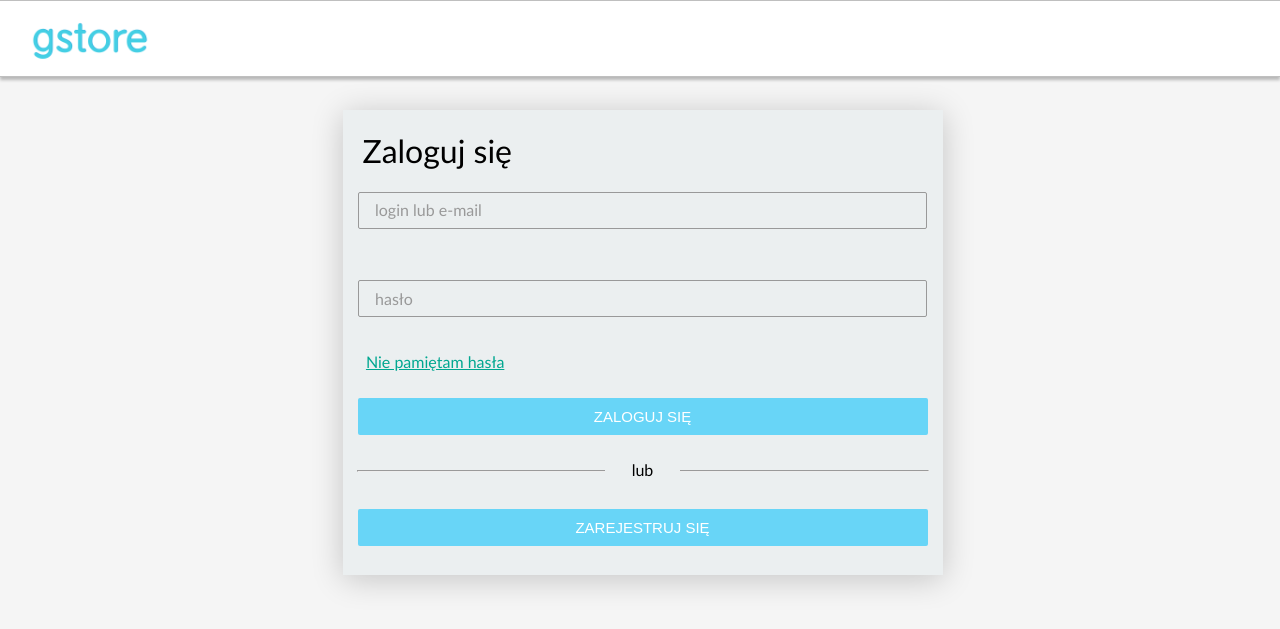
After one commit to macinek67/online-shop-web-prototype, a PHP site: page /Logging/singIn/index.php in a window 1280 px wide. The commit adds this page. Shown: the top 629 px of the page. Run offline with PHP 8.4, Linux system fonts and the light colour scheme.

Commit message:
19.03.23

```diff
--- /dev/null
+++ b/Logging/singIn/index.php
@@ -0,0 +1,33 @@
+<!DOCTYPE html>
+<html lang="en">
+<head>
+    <meta charset="UTF-8">
+    <meta http-equiv="X-UA-Compatible" content="IE=edge">
+    <meta name="viewport" content="width=device-width, initial-scale=1.0">
+    <title>Gstore - logowanie</title>
+    <link rel="stylesheet" href="singInPageStyle.css">
+</head>
+<body>
+    <div class="headerDiv">
+        <a href="../../index.php"><img src="../../gstore.png" class="headerDivLogo"></a>
+    </div>
+    <div class="container">
+        <h1>Zaloguj się</h1>
+        <div class="text-field">
+            <input type="text" class="input" required>
+            <label class="label1">login lub e-mail</label>
+            <p>Podaj login lub e-mail</p>
+        </div>
+        <div class="text-field">
+            <input type="text" class="input" required>
+            <label class="label2">hasło</label>
+            <p>Podaj hasło</p>
+        </div>
+        <a href="">Nie pamiętam hasła</a>
+        <input type="button" value="ZALOGUJ SIĘ" class="logInButton">
+        <br><br><br><br><hr>
+        <label class="orLabel">lub</label>
+        <input type="button" value="ZAREJESTRUJ SIĘ" class="singUpButton">
+    </div>
+</body>
+</html>
--- /dev/null
+++ b/Logging/singIn/singInPageStyle.css
@@ -0,0 +1,157 @@
+@import url(https://fonts.googleapis.com/css?family=Montserrat);
+
+html, body {
+    margin: 0px;
+    background-color: #f5f5f5;
+    font-family: Calibri;
+    overflow:visible;
+}
+
+.headerDiv {
+    position: fixed;
+    width: 100%;
+    height: 75px;
+    background-color: white;
+    border-style: solid;
+    border-width: 1px;
+    border-color: rgba(0,0,0,0.25);
+    border-left: none;
+    border-right: none;
+    box-shadow: 0px 3px 3px rgba(0, 0, 0, 0.25);
+    display: flex;
+    z-index: 999;
+    top: 0px;
+}
+
+.headerDivLogo {
+    position: relative;
+    width: 150px;
+    left: 75px;
+    top: -17.5px;
+    cursor: pointer;
+}
+
+.container {
+    position: relative;
+    width: 600px;
+    height: 465px;
+    background: rgba(235, 239, 240);
+    box-shadow: 0 4px 30px rgba(0, 0, 0, 0.2);
+    backdrop-filter: blur(20px);
+    -webkit-backdrop-filter: blur(20px);
+    position: relative;
+    margin: 10px 2.5px 20px 2.5px;
+    left: 50%;
+    top: 100px;
+    transform: translate(-50%);
+    text-align: center;
+}
+
+.text-field {
+    position: relative;
+    margin: 10px 2.5px 20px 2.5px;
+}
+
+input {
+    position: relative;
+    display: inline-block;
+    border: solid medium #999;
+    border-width: 0.5px;
+    color: #574c4c;
+    background-color: #fafafa;
+    padding: 10px 10px 10px 10px;
+    border-radius: 2px;
+    top: 0px;
+    width: 92%;
+    background: rgba(235, 239, 240);
+}
+
+
+.label1 {
+    color: #999;
+    position: absolute;
+    pointer-events: none;
+    left: 30px;
+    top: 90px;
+    transition: 0.2s;
+}
+
+.label2 {
+    color: #999;
+    position: absolute;
+    pointer-events: none;
+    left: 30px;
+    top: 40px;
+    transition: 0.2s;
+}
+
+.input:focus ~ .label1, .input:valid ~ .label1 {
+    top: 75px;
+    left: 35px;
+    font-size: small;
+    background: rgba(235, 239, 240, 1);
+    padding:0 5px 0 5px;
+}
+
+.input:focus ~ .label2, .input:valid ~ .label2 {
+    top: 25px;
+    left: 35px;
+    font-size: small;
+    background: rgba(235, 239, 240, 1);
+    padding:0 5px 0 5px;
+}
+
+h1 {
+    float: left;
+    margin-left: 20px;
+    font-weight: 500;
+}
+
+p {
+    visibility: hidden;
+    position: relative;
+    float: left;
+    left: 15px;
+    top: -10px;
+    color: red;
+}
+
+a {
+    position: relative;
+    top: 15px;
+    left: -60px;
+    color: #00a790;
+    float: left;
+}
+
+.logInButton {
+    position: relative;
+    top: 30px;
+    width: 95%;
+    background-color: #68d5f7;
+    color: white;
+    font-size: 15px;
+    border: none;
+}
+
+hr {
+    width: 95%;
+}
+
+.orLabel {
+    position: relative;
+    top: -20px;
+    width: 75px;
+    display: inline-block;
+    background: rgba(235, 239, 240, 1);
+}
+
+.singUpButton {
+    position: relative;
+    top: 10px;
+    width: 95%;
+    background-color: #68d5f7;
+    color: white;
+    font-size: 15px;
+    border: none;
+}
--- a/MainPageSTYLES.css
+++ b/MainPageSTYLES.css
@@ -8,7 +8,7 @@ html, body {
     margin: 0px;
     background-color: #f5f5f5;
     font-family: montserrat;
-    overflow:visible;
+    overflow: visible;
 }
 
 body::-webkit-scrollbar-track {
```
Also changed, not shown: Logging/singUp/index.php (added, +13 -0 lines), index.php (+4 -3 lines), Logging/singUp/singUnPageStyle.css (added).
